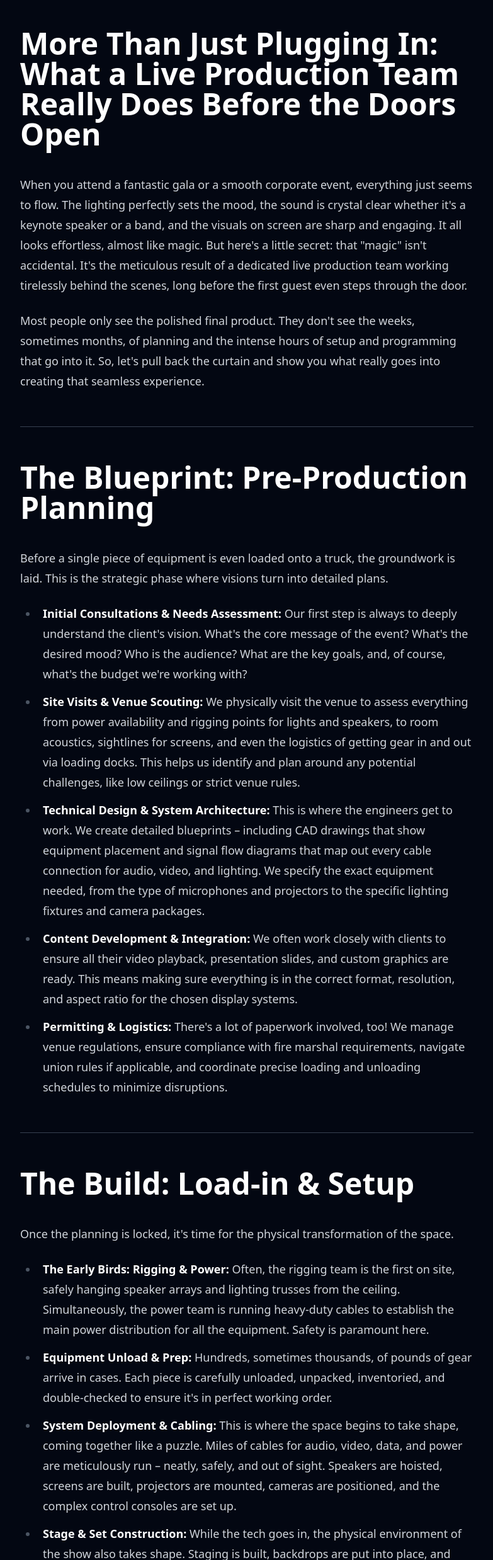
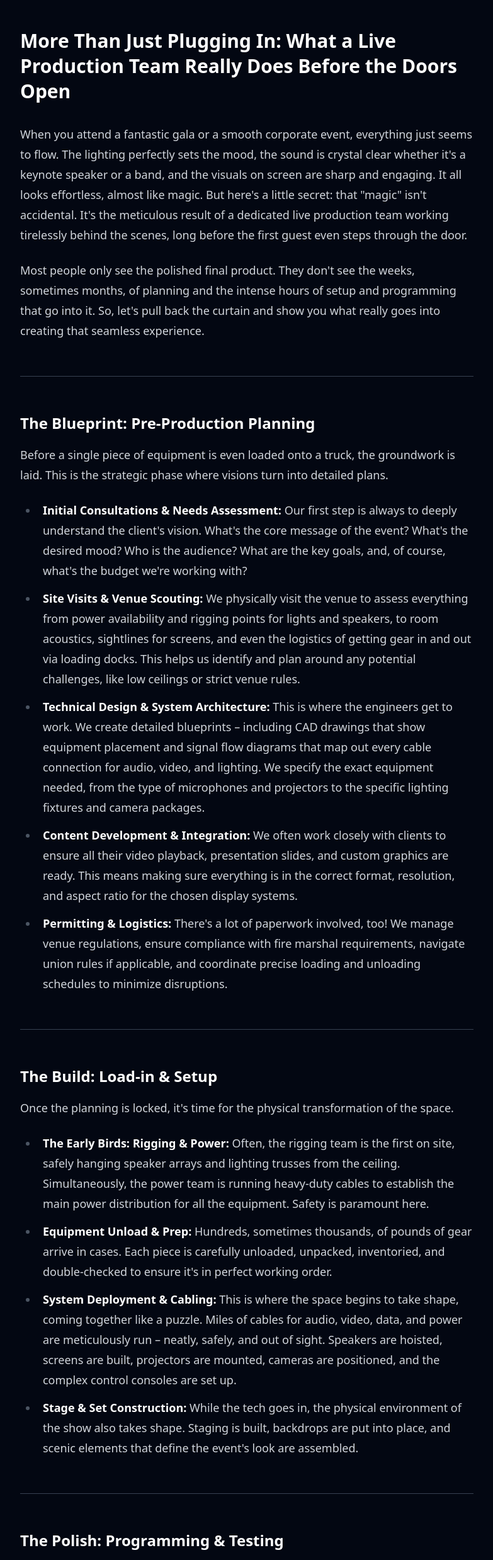
Before and after one commit to KnowOneActual/beaubremer-blog, an Eleventy site: page posts/More Than Just Plugging In.md in a window 1280 px wide. Shown: the part 83-2560 px from the top of the page at 63% size, without its empty margins (248-1031 px from the left). Built offline with nearby package versions, Linux system fonts and the light colour scheme; Eleventy itself is replaced by a stand-in of ours; files that its build step writes are made by us from their sources.

Commit message:
More Than Just Plugging In v2

```diff
--- a/posts/More Than Just Plugging In.md
+++ b/posts/More Than Just Plugging In.md
@@ -5,7 +5,7 @@ date: 2025-06-13
 layout: "layout.njk"
 ---
 
-# More Than Just Plugging In: What a Live Production Team Really Does Before the Doors Open
+## More Than Just Plugging In: What a Live Production Team Really Does Before the Doors Open
 
 When you attend a fantastic gala or a smooth corporate event, everything just seems to flow. The lighting perfectly sets the mood, the sound is crystal clear whether it's a keynote speaker or a band, and the visuals on screen are sharp and engaging. It all looks effortless, almost like magic. But here's a little secret: that "magic" isn't accidental. It's the meticulous result of a dedicated live production team working tirelessly behind the scenes, long before the first guest even steps through the door.
 
@@ -13,7 +13,7 @@ Most people only see the polished final product. They don't see the weeks, somet
 
 ---
 
-# The Blueprint: Pre-Production Planning
+### The Blueprint: Pre-Production Planning
 
 Before a single piece of equipment is even loaded onto a truck, the groundwork is laid. This is the strategic phase where visions turn into detailed plans.
 
@@ -25,7 +25,7 @@ Before a single piece of equipment is even loaded onto a truck, the groundwork i
 
 ---
 
-# The Build: Load-in & Setup
+### The Build: Load-in & Setup
 
 Once the planning is locked, it's time for the physical transformation of the space.
 
@@ -36,7 +36,7 @@ Once the planning is locked, it's time for the physical transformation of the sp
 
 ---
 
-# The Polish: Programming & Testing
+### The Polish: Programming & Testing
 
 This is where the artistry and the technical precision truly merge, often for hours on end, refining every detail before the doors open.
 
@@ -57,7 +57,7 @@ This is where the artistry and the technical precision truly merge, often for ho
 
 ---
 
-# Ready for Showtime!
+### Ready for Showtime!
 
 All this intricate work – the detailed planning, the physical build, and the meticulous polishing – often spanning days or even weeks, leads up to that singular moment: when the doors open and the first guests arrive. The goal of a live production team is simple yet profound: to transform a client's vision into a reality and create an unforgettable, seamless experience for every single attendee.
 
```
